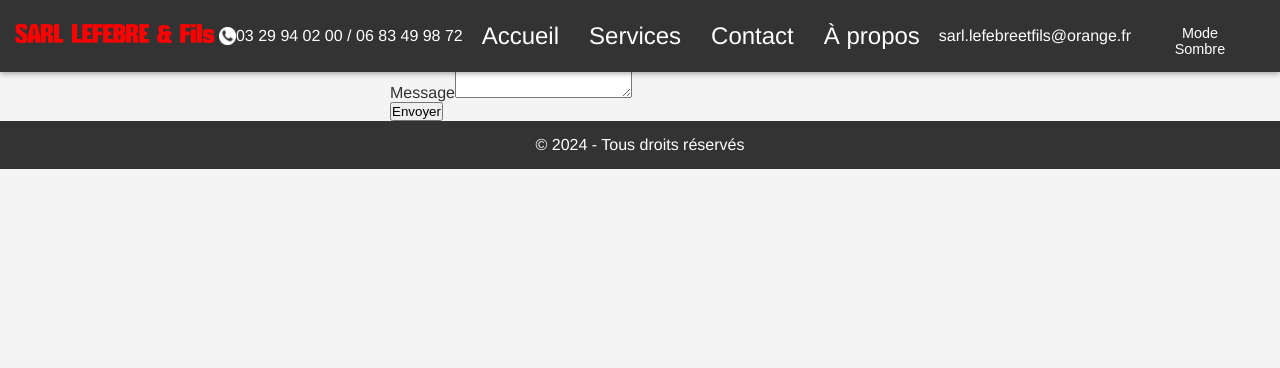
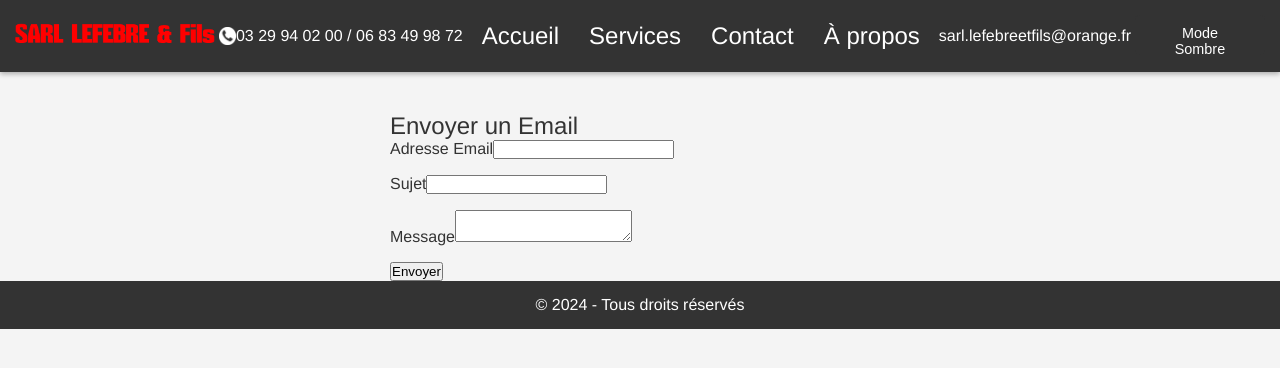
Before and after one commit to theolefebre/stage, a Vue app in the folder vue-project/: page /contact in a window 1280 px wide. Shown: the top 368 px of the page. Built offline with nearby package versions, Linux system fonts and the light colour scheme.

Commit message:
embrouilles

```diff
--- a/vue-project/src/views/Contact.vue
+++ b/vue-project/src/views/Contact.vue
@@ -63,7 +63,13 @@ export default {
 
 <style scoped>
 .email-form {
+  padding-top: 7em;
   max-width: 500px;
   margin: auto;
 }
+
+form div {
+  margin-bottom: 1em;
+}
+
 </style>
--- a/vue-project/src/views/Home.vue
+++ b/vue-project/src/views/Home.vue
@@ -100,7 +100,7 @@ export default {
 }
 
 #titre {
-  color: rgb(0, 0, 152);
+  color: rgb(0, 0, 180);
   text-transform: uppercase;
 }
 
```
